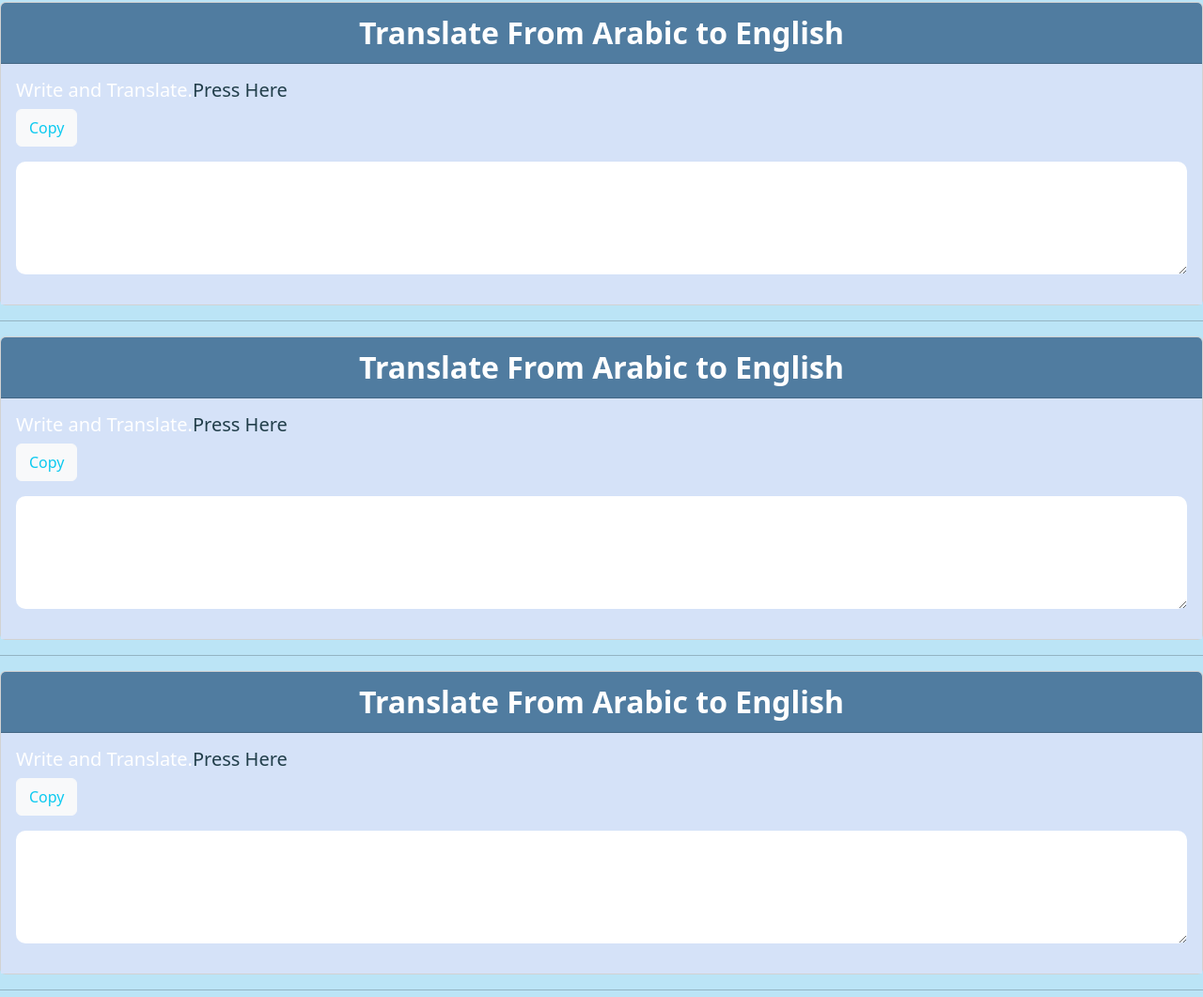
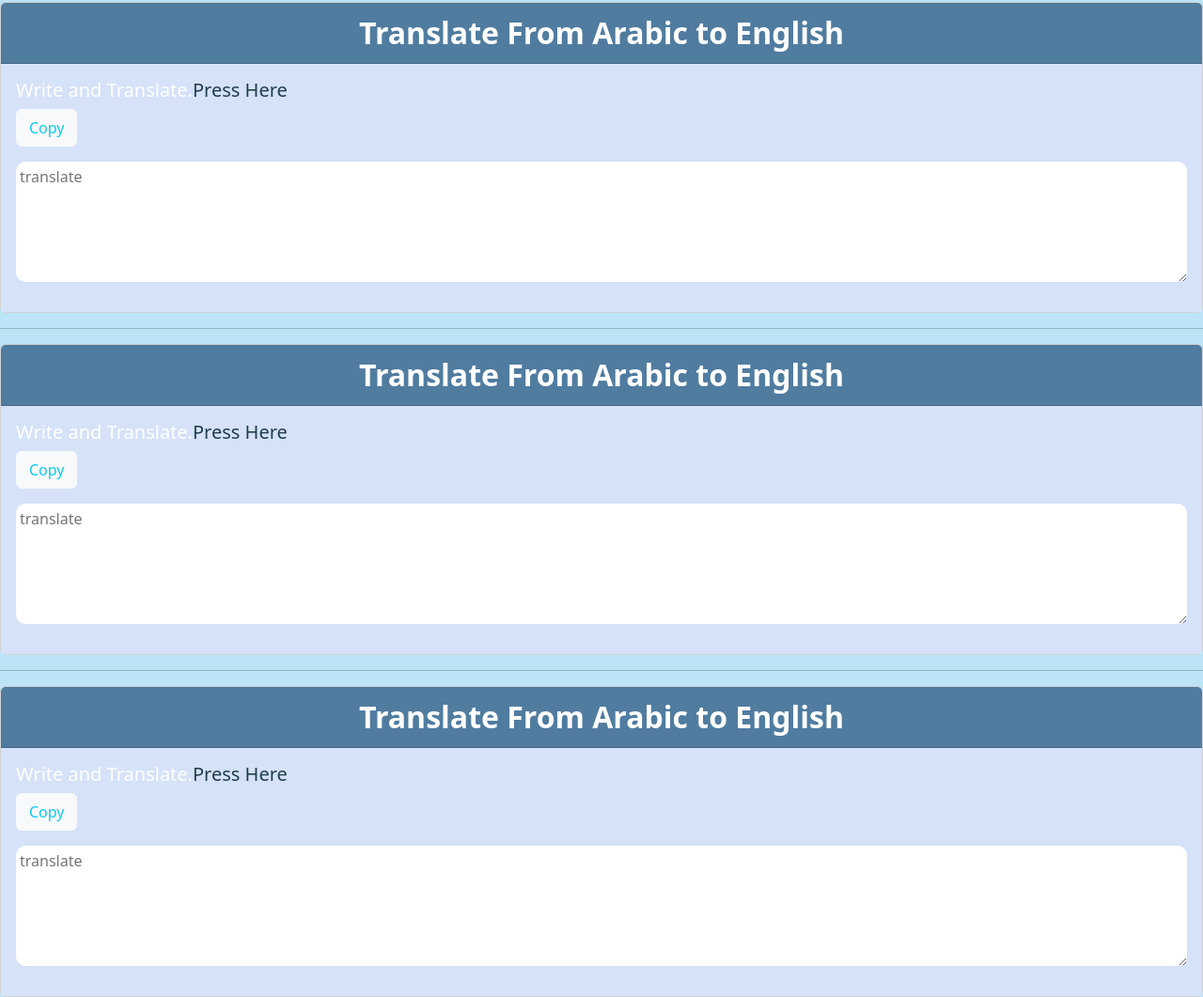
Before and after one commit to AmlAli66/First-bootstrap-project, a plain HTML site: page index.html in a window 1280 px wide. Shown: the part 1551-2612 px from the top of the page at 94% size. Drawn offline with Linux system fonts and the light colour scheme.

Commit message:
Bootstrap1-update1

```diff
--- a/index.html
+++ b/index.html
@@ -316,7 +316,7 @@
             <button type="button" class="btn btn-light p-0" data-bs-container="body" data-bs-toggle="popover" data-bs-placement="bottom" data-bs-content="copied to clipborad">
             <span class="btn btn-light text-info " data-bs-toggle="tooltip" data-bs-placement="right" data-bs-title="copy to clipborad">Copy</span>
             </button>
-            <textarea class="d-block w-100 my-3" rows="5" ></textarea>
+            <textarea class="d-block w-100 my-3 p-1" rows="5"  placeholder="translate"></textarea>
           </div>
         </div>
         <!-- toEnglish -->
@@ -331,7 +331,7 @@
               <button type="button" class="btn btn-light p-0" data-bs-container="body" data-bs-toggle="popover" data-bs-placement="bottom" data-bs-content="copied to clipborad">
                 <span class="btn btn-light text-info " data-bs-toggle="tooltip" data-bs-placement="right" data-bs-title="copy to clipborad">Copy</span>
                 </button>
-              <textarea class="d-block w-100 my-3" rows="5" ></textarea>
+              <textarea class="d-block w-100 my-3 p-1" rows="5" placeholder="translate"></textarea>
             </div>
           </div>
           <!-- toEnglish -->
@@ -346,7 +346,7 @@
                 <button type="button" class="btn btn-light p-0" data-bs-container="body" data-bs-toggle="popover" data-bs-placement="bottom" data-bs-content="copied to clipborad">
                   <span class="btn btn-light text-info " data-bs-toggle="tooltip" data-bs-placement="right" data-bs-title="copy to clipborad">Copy</span>
                   </button>
-                <textarea class="d-block w-100 my-3" rows="5" ></textarea>
+                <textarea class="d-block w-100 my-3 p-1" rows="5" placeholder="translate" ></textarea>
               </div>
             </div>
             <!-- toEnglish -->
```
